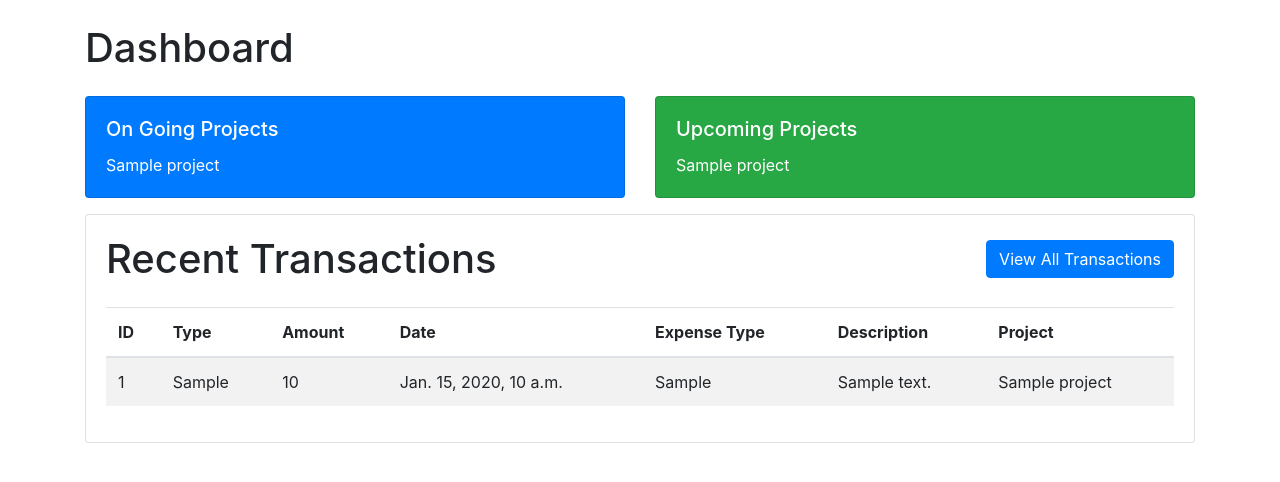
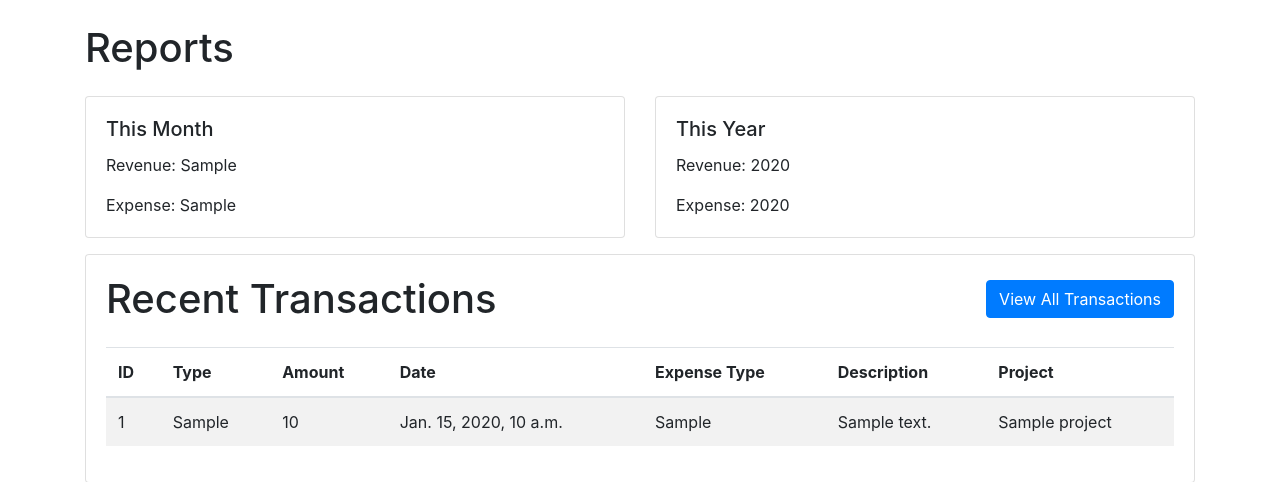
Before and after one commit to vipin-baghel/AccountsManagement_Django, a Django app: template AccountsManagementApp/templates/AccountsManagementApp/dashboard.html in a window 1280 px wide. Shown: the top 482 px of the page. Run offline with Django 5.2, Linux system fonts and the light colour scheme; the template is opened without the code that fills it: most values are stand-ins (such as "Sample title", 1, 10 or a date in 2020); some libraries are stand-ins or nearby versions.

Commit message:
added reports for this month and this year

```diff
--- a/AccountsManagementApp/templates/AccountsManagementApp/dashboard.html
+++ b/AccountsManagementApp/templates/AccountsManagementApp/dashboard.html
@@ -11,31 +11,24 @@
 
 <body>
     <div class="container mt-4">
-        <h1 class="mb-4">Dashboard</h1>
+        <h1 class="mb-4">Reports</h1>
         <!-- Summary Widgets -->
         <div class="row">
             <div class="col-md-6">
-                <div class="card text-white bg-primary mb-3">
+                <div class="card mb-3">
                     <div class="card-body">
-                        <h5 class="card-title">On Going Projects</h5>
-                        {% for project in ongoing_projects %}
-
-                        <p class="card-text">{{ project.name }}</p>
-
-                        {% endfor %}
+                        <h5 class="card-title">This Month</h5>
+                        <p class="card-text">Revenue: {{ revenue_this_month }}</p>
+                        <p class="card-text">Expense: {{ expense_this_month }}</p>
                     </div>
                 </div>
             </div>
-
             <div class="col-md-6">
-                <div class="card text-white bg-success mb-3">
+                <div class="card mb-3">
                     <div class="card-body">
-                        <h5 class="card-title">Upcoming Projects</h5>
-                        {% for project in upcoming_projects %}
-
-                        <p class="card-text">{{ project.name }}</p>
-
-                        {% endfor %}
+                        <h5 class="card-title">This Year</h5>
+                        <p class="card-text">Revenue: {{ revenue_this_year }}</p>
+                        <p class="card-text">Expense: {{ expense_this_year }}</p>
                     </div>
                 </div>
             </div>
--- a/AccountsManagementApp/urls.py
+++ b/AccountsManagementApp/urls.py
@@ -1,8 +1,9 @@
 # urls.py
 from django.urls import path
 
-from AccountsManagementApp.views.all_transactions import AllTransactionsView
+from .views.all_transactions import AllTransactionsView
 from .views.dashboard import DashboardView
+
 
 urlpatterns = [
     path("", DashboardView.as_view(), name="dashboard"),
```
Also changed, not shown: AccountsManagementApp/views/dashboard.py (+53 -11 lines), requirements.txt (line endings or trailing spaces).
